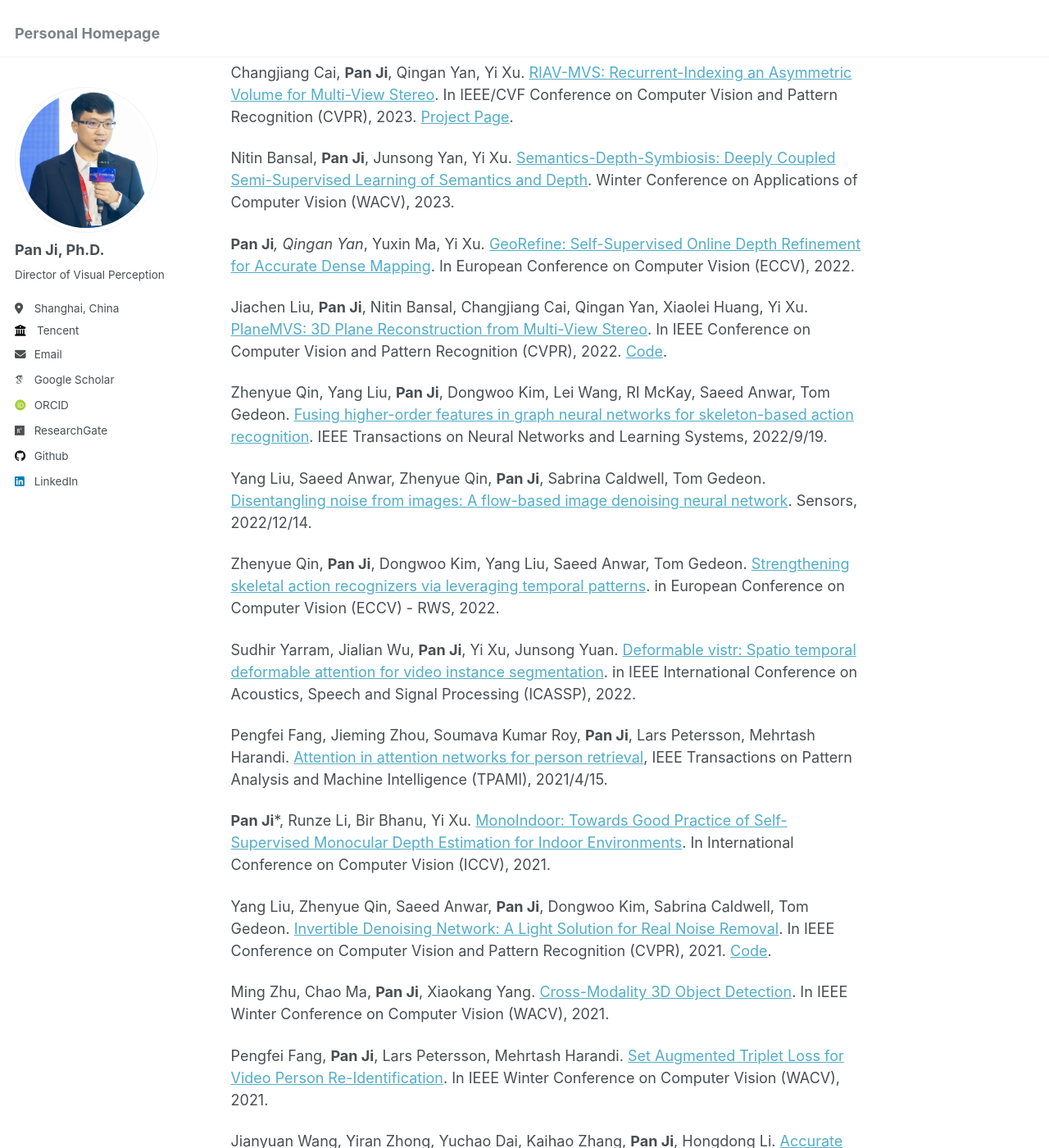
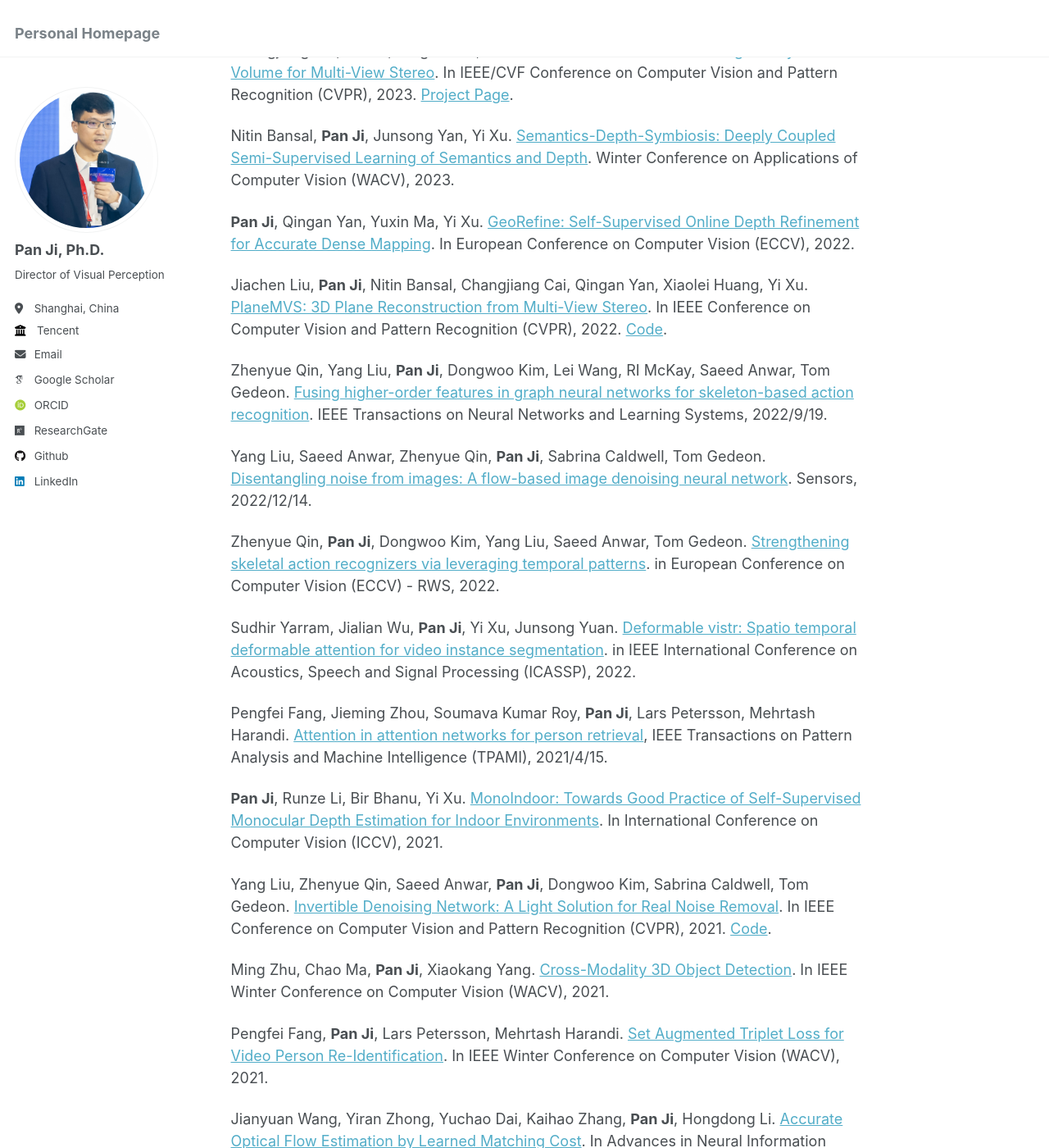
Before and after one commit to panji530/panji, a Jekyll site: the page built from _pages/about.md, in a window 1280 px wide and 1400 px high, scrolled down 1679 px. Shown: the whole window at 82% size. Built offline with Jekyll 4.4.1, drawn with Linux system fonts in a browser that asks for light colours; some web fonts are replaced; some of the changed text lies outside the part shown.

```diff
--- a/_pages/about.md
+++ b/_pages/about.md
@@ -38,7 +38,7 @@ Changjiang Cai, **Pan Ji**, Qingan Yan, Yi Xu. [RIAV-MVS: Recurrent-Indexing an
 
 Nitin Bansal, **Pan Ji**, Junsong Yan, Yi Xu. [Semantics-Depth-Symbiosis: Deeply Coupled Semi-Supervised Learning of Semantics and Depth](https://arxiv.org/pdf/2206.10562.pdf). Winter Conference on Applications of Computer Vision (WACV), 2023.
 
-**Pan Ji***, Qingan Yan*, Yuxin Ma, Yi Xu. [GeoRefine: Self-Supervised Online Depth Refinement for Accurate Dense Mapping](https://arxiv.org/abs/2205.01656). In European Conference on Computer Vision (ECCV), 2022.
+**Pan Ji**, Qingan Yan, Yuxin Ma, Yi Xu. [GeoRefine: Self-Supervised Online Depth Refinement for Accurate Dense Mapping](https://arxiv.org/abs/2205.01656). In European Conference on Computer Vision (ECCV), 2022.
 
 Jiachen Liu, **Pan Ji**, Nitin Bansal, Changjiang Cai, Qingan Yan, Xiaolei Huang, Yi Xu. [PlaneMVS: 3D Plane Reconstruction from Multi-View Stereo](https://arxiv.org/abs/2203.12082). In IEEE Conference on Computer Vision and Pattern Recognition (CVPR), 2022. [Code](https://github.com/oppo-us-research/PlaneMVS).
 
@@ -52,7 +52,7 @@ Sudhir Yarram, Jialian Wu, **Pan Ji**, Yi Xu, Junsong Yuan. [Deformable vistr: S
 
 Pengfei Fang, Jieming Zhou, Soumava Kumar Roy, **Pan Ji**, Lars Petersson, Mehrtash Harandi. [Attention in attention networks for person retrieval](https://ieeexplore.ieee.org/abstract/document/9405427), IEEE Transactions on Pattern Analysis and Machine Intelligence (TPAMI), 2021/4/15.
 
-**Pan Ji***, Runze Li, Bir Bhanu, Yi Xu. [MonoIndoor: Towards Good Practice of Self-Supervised Monocular Depth Estimation for Indoor Environments](https://arxiv.org/pdf/2107.12429.pdf). In International Conference on Computer Vision (ICCV), 2021.
+**Pan Ji**, Runze Li, Bir Bhanu, Yi Xu. [MonoIndoor: Towards Good Practice of Self-Supervised Monocular Depth Estimation for Indoor Environments](https://arxiv.org/pdf/2107.12429.pdf). In International Conference on Computer Vision (ICCV), 2021.
 
 Yang Liu, Zhenyue Qin, Saeed Anwar, **Pan Ji**, Dongwoo Kim, Sabrina Caldwell, Tom Gedeon. [Invertible Denoising Network: A Light Solution for Real Noise Removal](https://arxiv.org/pdf/2104.10546.pdf). In IEEE Conference on Computer Vision and Pattern Recognition (CVPR), 2021. [Code](https://github.com/Yang-Liu1082/InvDN).
 
```
Also changed, not shown: other parts of _pages/about.md (+1 -1 lines).
